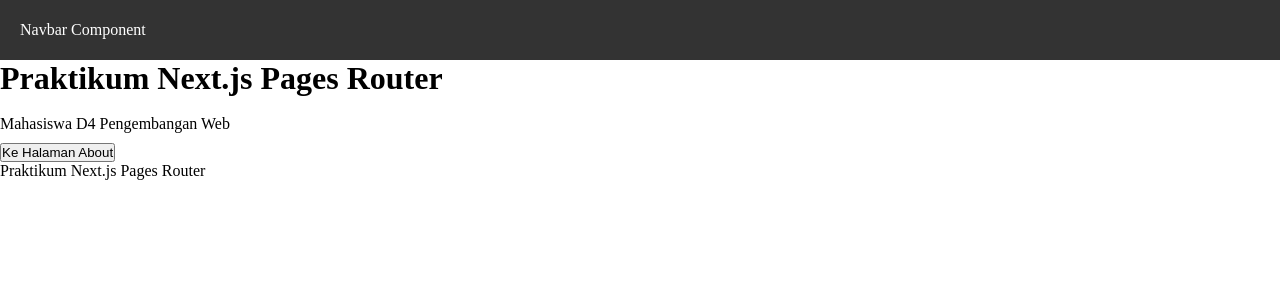
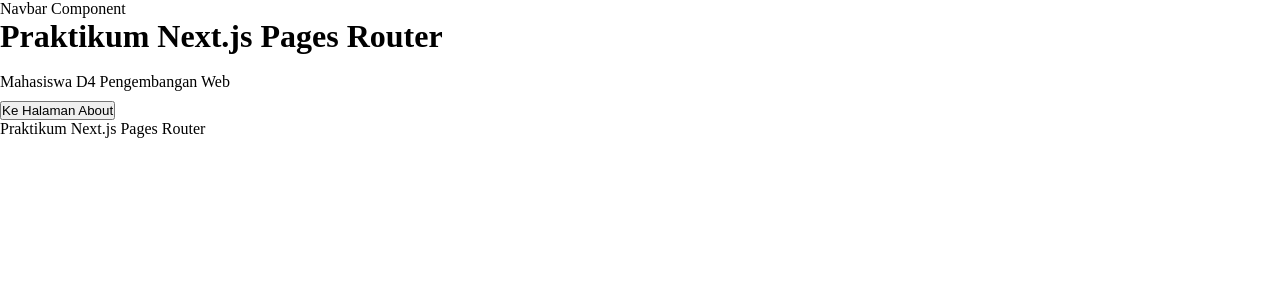
Before and after one commit to dhanisaptrri/Pemrograman_Framework, a Next.js app in the folder Jobsheet5/my-app/: page / in a window 1280 px wide. Shown: the top 300 px of the page. Built offline with nearby package versions, Linux system fonts and the light colour scheme.

Commit message:
Modifikasi global.css

```diff
--- a/Jobsheet5/my-app/src/styles/globals.css
+++ b/Jobsheet5/my-app/src/styles/globals.css
@@ -14,13 +14,3 @@ a {
   color: inherit;
   text-decoration: none;
 }
-
-.navbar {
-  width: 100%;
-  height: 60px;
-  background-color: #333;
-  color: white;
-  display: flex;
-  align-items: center;
-  padding: 0 20px;
-}
```
Also changed, not shown: Jobsheet5/my-app/src/components/layouts/navbar/navbar.mocule.css (added).
